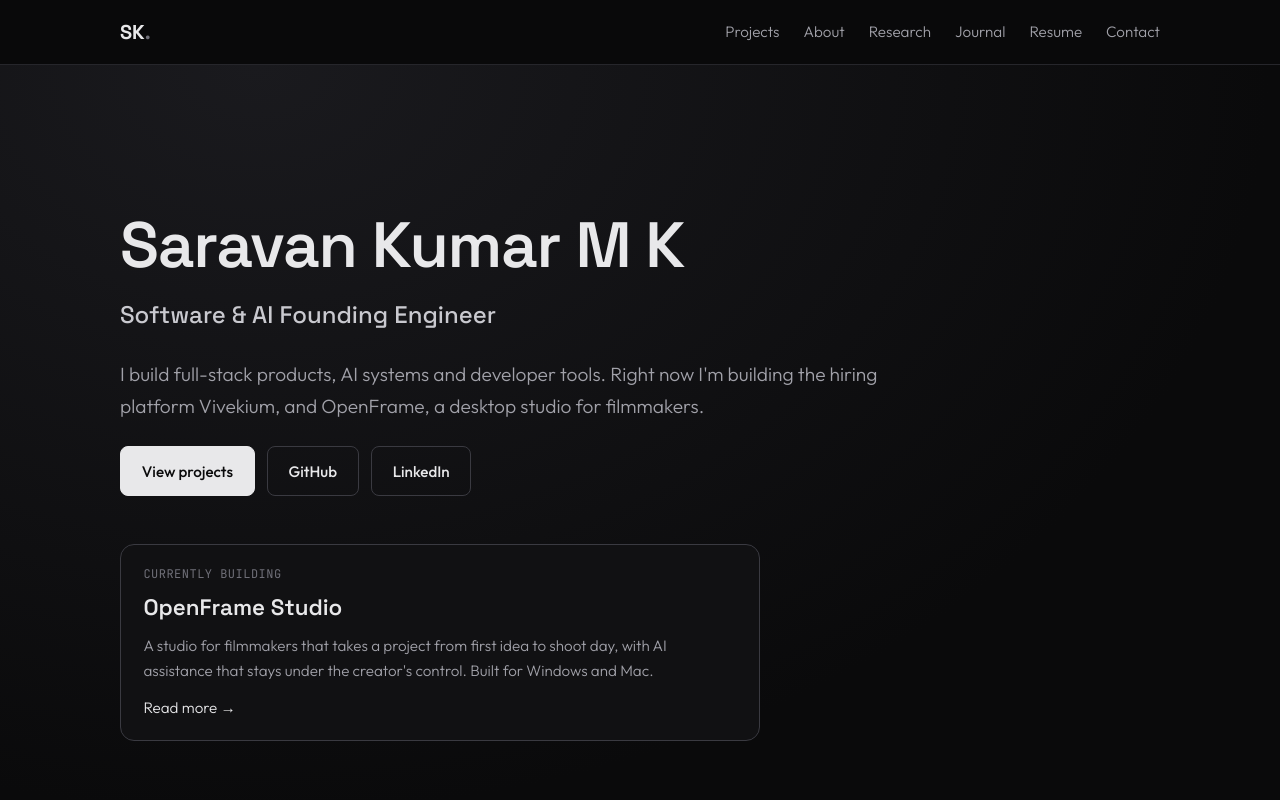
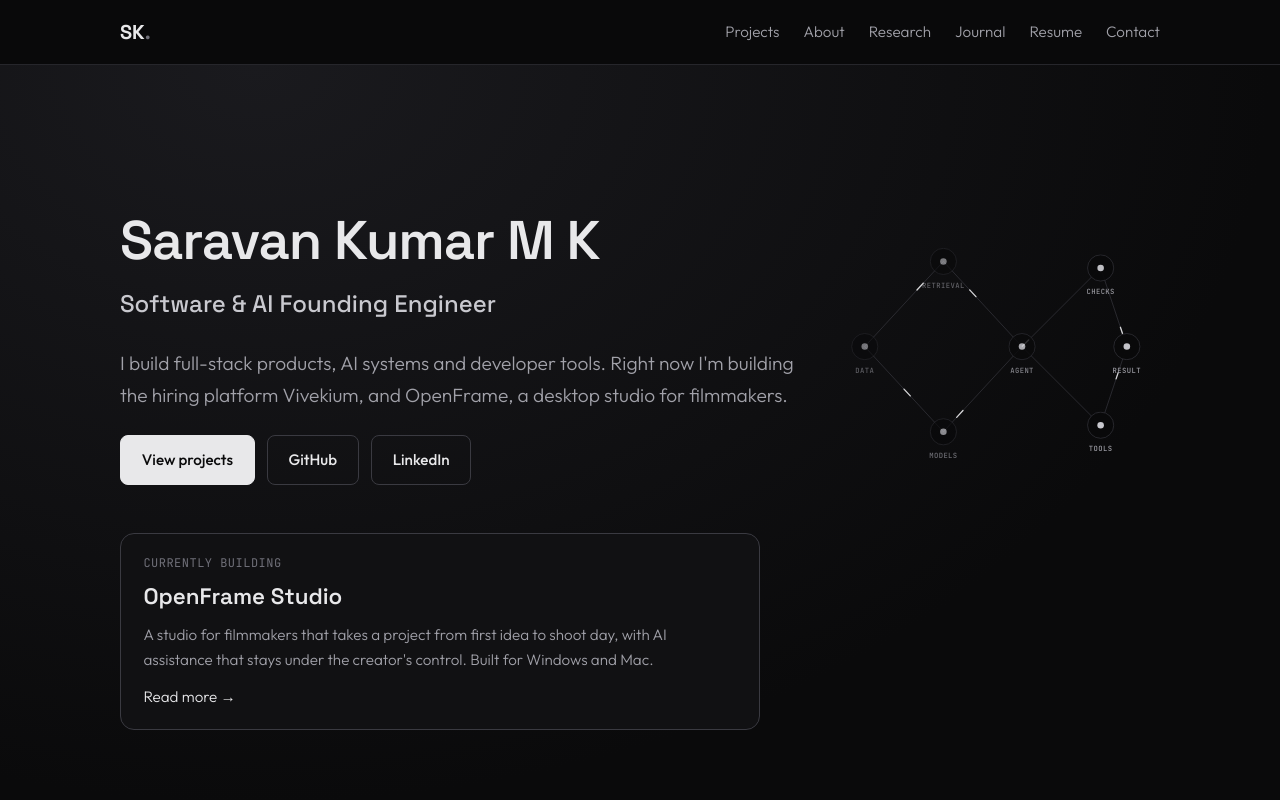
Before and after one commit to Saravankumar25/saravankumar25.github.io, a React (Vite) app: page / in a window 1280 px wide. Shown: the top 800 px of the page. Built offline with nearby package versions, Linux system fonts and the light colour scheme.

Commit message:
Add animated hero graphic and public contact email

```diff
--- /dev/null
+++ b/src/components/HeroGraphic.tsx
@@ -0,0 +1,38 @@
+// Decorative system graph: signals travel from data to a result through an agent and its checks.
+// Pure SVG + CSS (see .pulse in styles.css); it stops under prefers-reduced-motion.
+const nodes: Record<string, [number, number, string]> = {
+  data: [50, 210, "Data"],
+  retr: [170, 80, "Retrieval"],
+  model: [170, 340, "Models"],
+  agent: [290, 210, "Agent"],
+  check: [410, 90, "Checks"],
+  tools: [410, 330, "Tools"],
+  out: [450, 210, "Result"],
+};
+const edges: [string, string][] = [
+  ["data", "retr"], ["data", "model"], ["retr", "agent"], ["model", "agent"],
+  ["agent", "check"], ["agent", "tools"], ["check", "out"], ["tools", "out"],
+];
+
+export default function HeroGraphic() {
+  return (
+    <svg className="hero-graphic" viewBox="0 0 500 420" aria-hidden="true" focusable="false">
+      {edges.map(([a, b], i) => {
+        const [x1, y1] = nodes[a], [x2, y2] = nodes[b];
+        return (
+          <g key={a + b}>
+            <line x1={x1} y1={y1} x2={x2} y2={y2} className="edge" />
+            <line x1={x1} y1={y1} x2={x2} y2={y2} className="pulse" pathLength={100} style={{ animationDelay: `${(i * 0.55).toFixed(2)}s` }} />
+          </g>
+        );
+      })}
+      {Object.entries(nodes).map(([k, [x, y, label]], i) => (
+        <g key={k} className="node" style={{ animationDelay: `${(i * 0.4).toFixed(1)}s` }}>
+          <circle cx={x} cy={y} r="20" className="node-ring" />
+          <circle cx={x} cy={y} r="5" className="node-dot" />
+          <text x={x} y={y + 40} textAnchor="middle">{label}</text>
+        </g>
+      ))}
+    </svg>
+  );
+}
--- a/src/config.ts
+++ b/src/config.ts
@@ -4,7 +4,7 @@
   github: "https://github.com/Saravankumar25",
   linkedin: "https://www.linkedin.com/in/saravan-kumar-m-k-35014a220/",
   /** Set a public contact address to show it on the Contact page; null hides it. */
-  email: null as string | null,
+  email: "saravankumar2503@gmail.com" as string | null,
   /** Set to "/resume.pdf" after adding public/resume.pdf; null falls back to LinkedIn. */
   resumeUrl: null as string | null,
 };
--- a/src/pages/Contact.tsx
+++ b/src/pages/Contact.tsx
@@ -7,7 +7,10 @@
     <section className="wrap page">
       <p className="eyebrow">Contact</p>
       <h1>Get in touch</h1>
-      <p className="lead">The fastest way to reach me is LinkedIn. My code and projects are on GitHub.</p>
+      <p className="lead">
+        {config.email ? "Email is the quickest way to reach me. " : "The fastest way to reach me is LinkedIn. "}
+        My code and projects are on GitHub.
+      </p>
       <ul className="contact">
         <li><a href={config.linkedin} target="_blank" rel="noopener noreferrer"><span>LinkedIn</span>saravan-kumar-m-k</a></li>
         <li><a href={config.github} target="_blank" rel="noopener noreferrer"><span>GitHub</span>Saravankumar25</a></li>
--- a/src/pages/Home.tsx
+++ b/src/pages/Home.tsx
@@ -1,4 +1,5 @@
 import { Link } from "react-router-dom";
+import HeroGraphic from "../components/HeroGraphic";
 import Reveal from "../components/Reveal";
 import { config } from "../config";
 import { plain, projects } from "../data/projects";
@@ -18,6 +19,8 @@
     <>
       <section className="hero">
         <div className="wrap">
+          <div className="hero-grid">
+            <div>
               <h1>{config.name}</h1>
               <p className="role-line">{config.title}</p>
               <p className="lead">
@@ -28,6 +31,9 @@
                 <Link className="btn" to="/projects">View projects</Link>
                 <a className="btn ghost" href={config.github} target="_blank" rel="noopener noreferrer">GitHub</a>
                 <a className="btn ghost" href={config.linkedin} target="_blank" rel="noopener noreferrer">LinkedIn</a>
+              </div>
+            </div>
+            <HeroGraphic />
           </div>
           <Link to="/projects/openframe" className="spotlight">
             <span className="mono">Currently building</span>
--- a/src/styles.css
+++ b/src/styles.css
@@ -97,6 +97,21 @@
 .filters button:hover { border-color: var(--line-strong); color: var(--text); }
 .filters button[aria-pressed="true"] { background: var(--text); color: var(--bg); border-color: var(--text); }
 
+/* hero graphic */
+.hero h1 { font-size: clamp(2.2rem, 5.2vw, 3.4rem); }
+.hero-grid { display: grid; grid-template-columns: 1.35fr .65fr; gap: 2rem; align-items: center; }
+.hero-graphic { width: 100%; max-width: 460px; justify-self: end; }
+.hero-graphic .edge { stroke: var(--line-strong); stroke-width: 1; }
+.hero-graphic .pulse { stroke: var(--text); stroke-width: 2; stroke-linecap: round; stroke-dasharray: 8 200; stroke-dashoffset: 8; animation: travel 3.6s linear infinite; opacity: .9; }
+.hero-graphic .node-ring { fill: var(--bg); stroke: var(--line-strong); stroke-width: 1; }
+.hero-graphic .node-dot { fill: var(--silver); }
+.hero-graphic .node { animation: breathe 4s ease-in-out infinite; }
+.hero-graphic text { fill: var(--muted); font: 500 11px var(--font-mono); letter-spacing: .06em; text-transform: uppercase; }
+@keyframes travel { to { stroke-dashoffset: -100; } }
+@keyframes breathe { 50% { opacity: .55; } }
+@media (prefers-reduced-motion: reduce) { .hero-graphic .pulse { display: none; } }
+@media (max-width: 860px) { .hero-grid { grid-template-columns: 1fr; } .hero-graphic { justify-self: start; max-width: 360px; margin-top: 1rem; } }
+
 /* home */
 .spotlight { display: grid; gap: .35rem; margin-top: 3rem; max-width: 640px; text-decoration: none; background: var(--surface); border: 1px solid var(--line-strong); border-radius: 14px; padding: 1.25rem 1.4rem; transition: border-color .2s, background .2s; }
 .spotlight:hover { border-color: var(--silver); background: var(--raised); }
```
Lines whose indentation alone changed are shown as unchanged.
